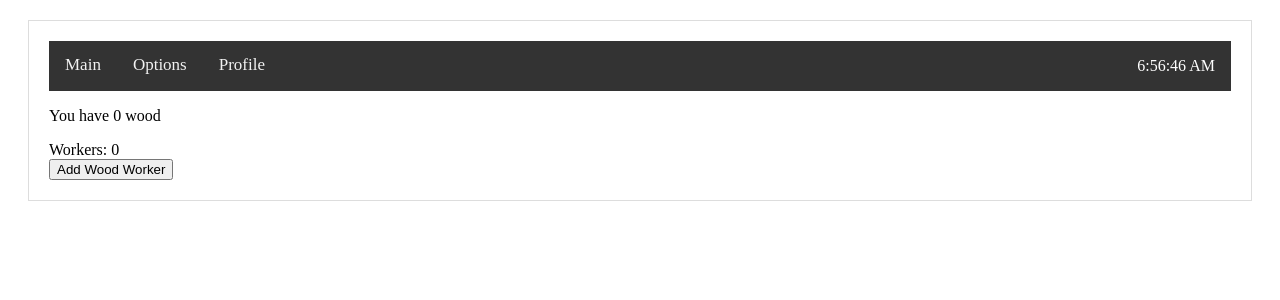
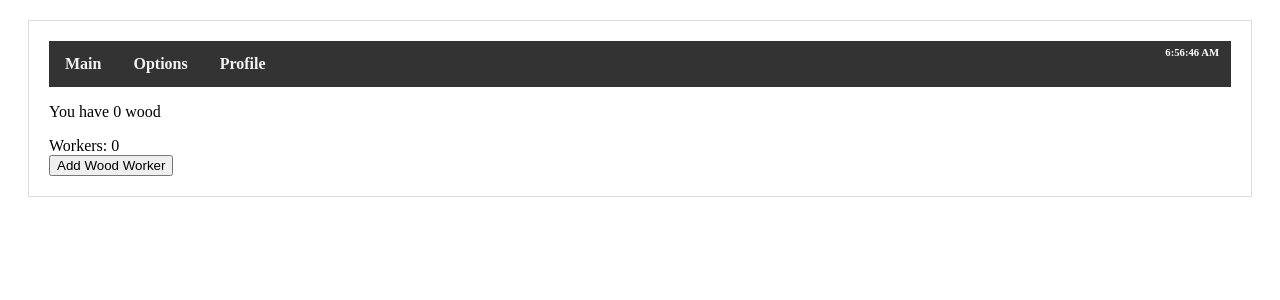
Before and after one commit to benjovi09/civ-incremental, a Next.js app: page / in a window 1280 px wide. Shown: the top 300 px of the page. Built offline with nearby package versions, Linux system fonts and the light colour scheme.

Commit message:
resolve eslint warnings

```diff
--- a/components/header.js
+++ b/components/header.js
@@ -3,28 +3,30 @@ import css from "styled-jsx/css";
 import React, { useState, useEffect } from "react";
 
 const linkStyle = css`
-  a {
+  h4 {
+    margin: 0;
     float: left;
     color: #f2f2f2;
     text-align: center;
     padding: 14px 16px;
     text-decoration: none;
-    font-size: 17px;
   }
-  a:hover {
+  h4:hover {
     background-color: #ddd;
     color: black;
   }
 
-  a.active {
+  h4.active {
     background-color: #4caf50;
     color: white;
   }
 
-  p {
+  h6 {
+    margin-right: 1%;
+    margin-top: 5px;
+    float: right;
     color: white;
-    text-align: right;
-    padding-right: 16px;
+    text-align: center;
   }
 `;
 
@@ -49,21 +51,19 @@ function Header() {
   }
 
   return (
-    <div style={backgroundStyle}>
+    <header style={backgroundStyle}>
       <Link href="/">
-        <a>Main</a>
+        <h4>Main</h4>
       </Link>
       <Link href="/options">
-        <a>Options</a>
+        <h4>Options</h4>
       </Link>
       <Link href="/profile">
-        <a>Profile</a>
+        <h4>Profile</h4>
       </Link>
-
-      <p>{date.toLocaleTimeString()}</p>
-
+      <h6>{date.toLocaleTimeString()}</h6>
       <style jsx>{linkStyle}</style>
-    </div>
+    </header>
   );
 }
 
--- a/components/layout.js
+++ b/components/layout.js
@@ -1,4 +1,5 @@
 import Header from "./Header";
+import React from "react";
 
 const layoutStyle = {
   margin: 20,
```
